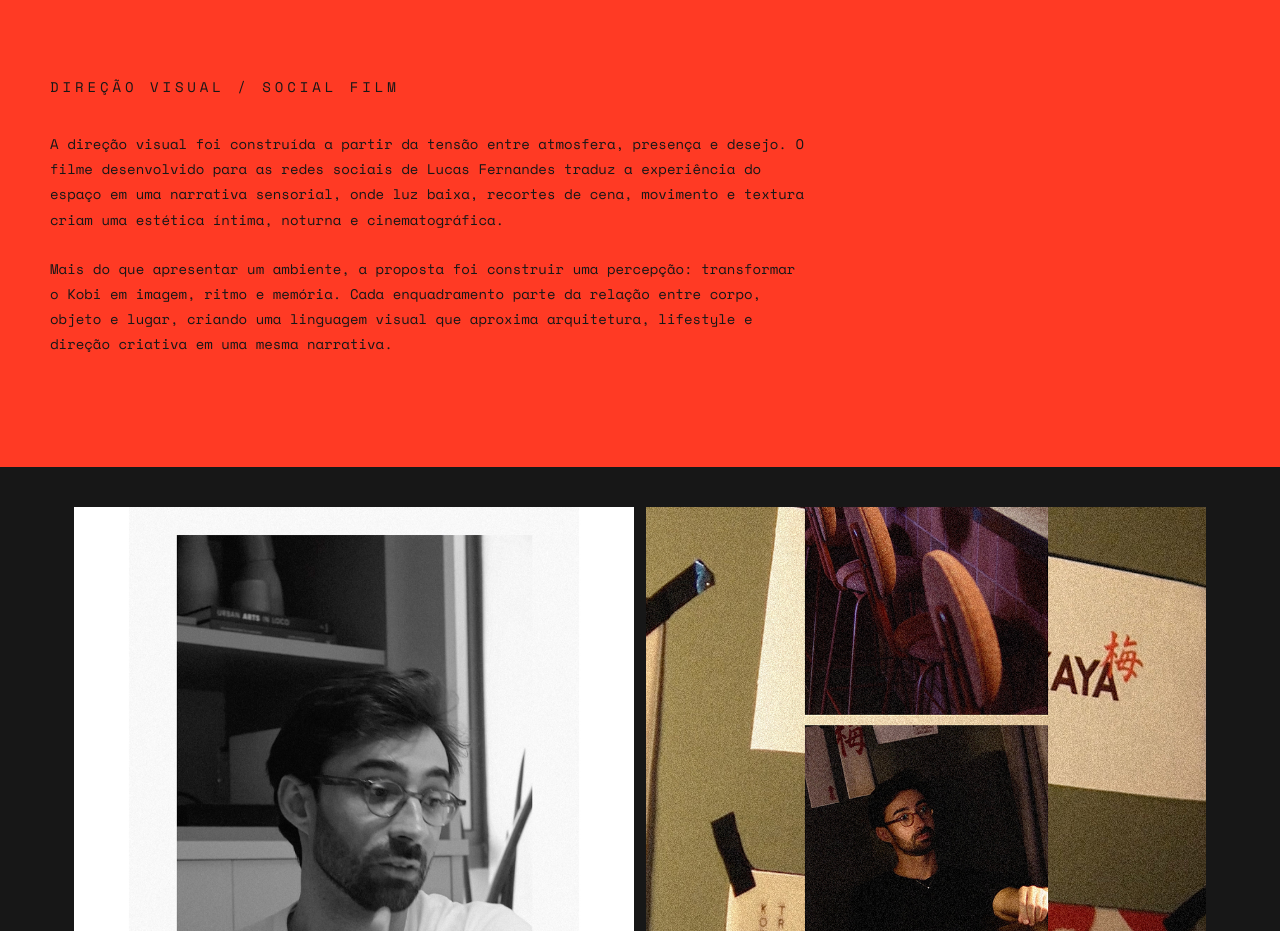
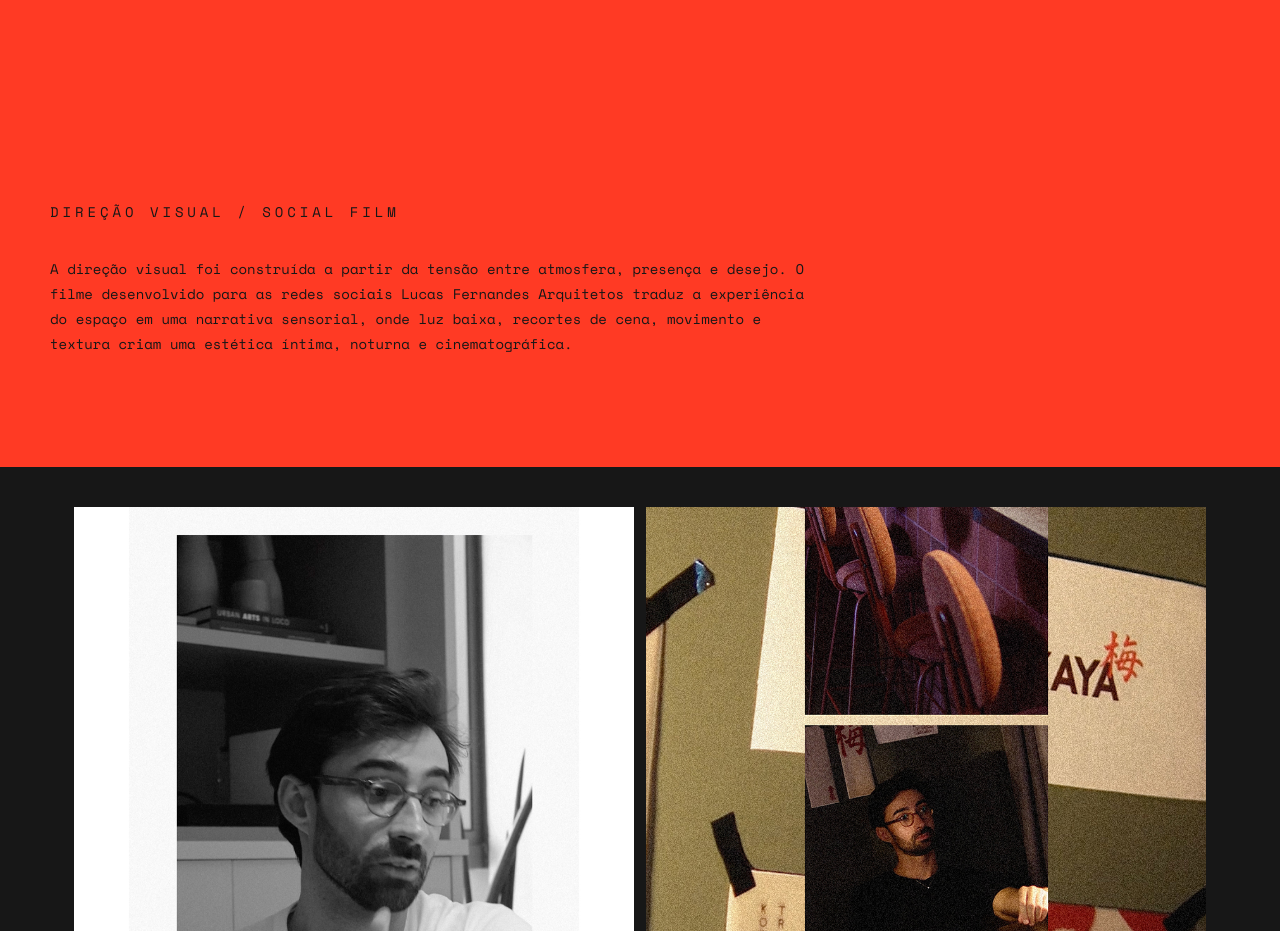
Before and after one commit to coelho-gui/coelhosemjota-site, a React (Vite) app: page /projetos/kobi in a window 1280 px wide. Shown: the part 3080-4011 px from the top of the page. Built offline with nearby package versions, Linux system fonts and the light colour scheme.

Commit message:
Update Kobi.jsx

```diff
--- a/src/pages/Kobi.jsx
+++ b/src/pages/Kobi.jsx
@@ -105,18 +105,10 @@ export default function Kobi() {
 
           <p>
             A direção visual foi construída a partir da tensão entre atmosfera,
-            presença e desejo. O filme desenvolvido para as redes sociais de
-            Lucas Fernandes traduz a experiência do espaço em uma narrativa
+            presença e desejo. O filme desenvolvido para as redes sociais
+            Lucas Fernandes Arquitetos traduz a experiência do espaço em uma narrativa
             sensorial, onde luz baixa, recortes de cena, movimento e textura
             criam uma estética íntima, noturna e cinematográfica.
-          </p>
-
-          <p>
-            Mais do que apresentar um ambiente, a proposta foi construir uma
-            percepção: transformar o Kobi em imagem, ritmo e memória. Cada
-            enquadramento parte da relação entre corpo, objeto e lugar, criando
-            uma linguagem visual que aproxima arquitetura, lifestyle e direção
-            criativa em uma mesma narrativa.
           </p>
         </div>
       </section>
```
